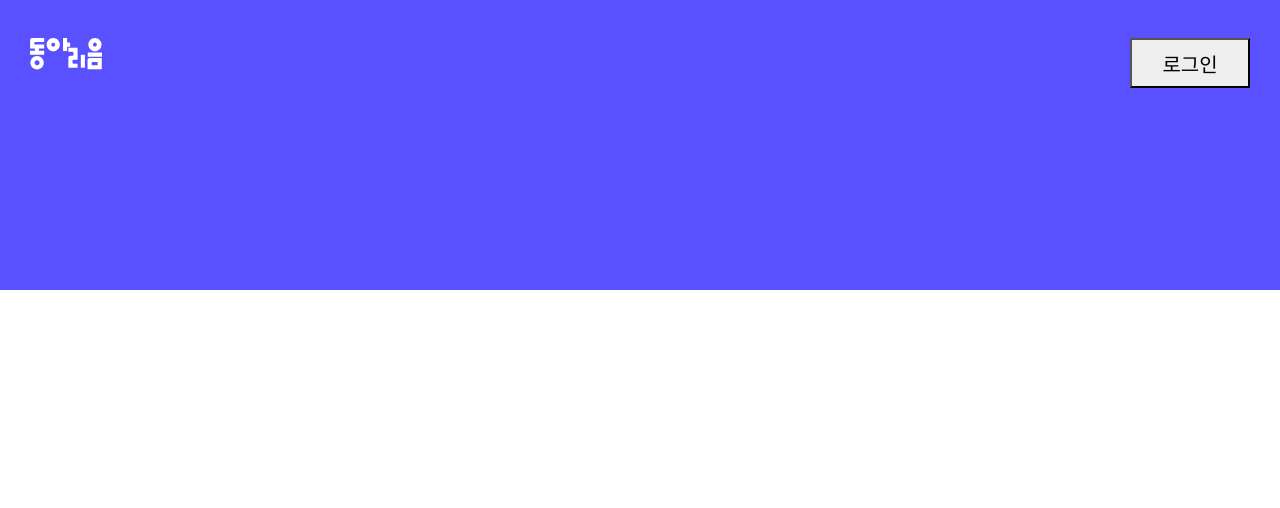
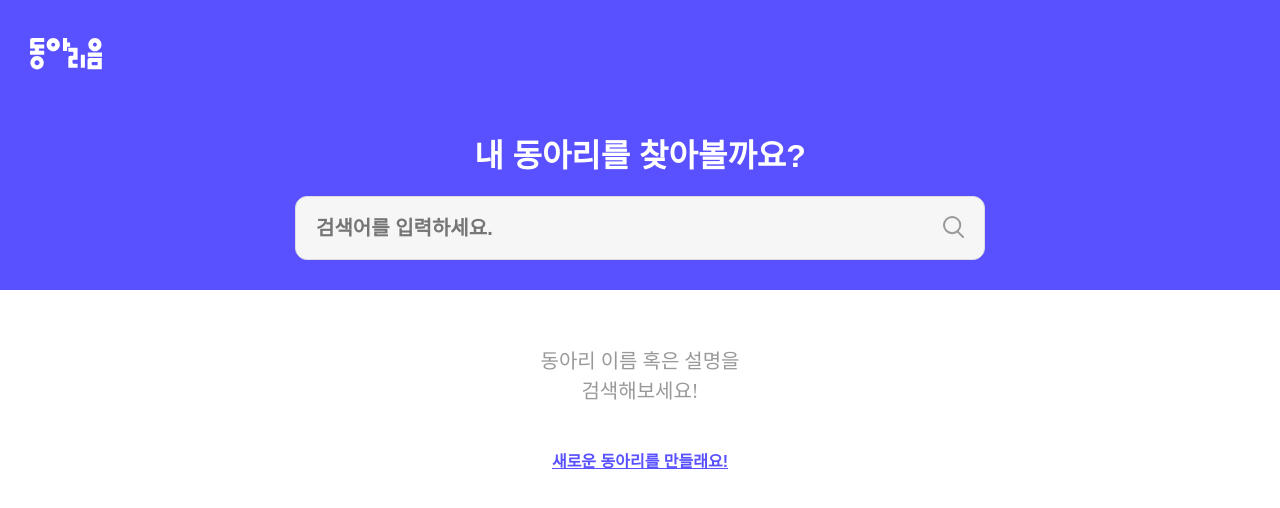
Before and after one commit to 9oormthonUNIV-in-KHU/project-A-web, a React (Vite) app: page / in a window 1280 px wide. Shown: the top 508 px of the page. Built offline with nearby package versions, Linux system fonts and the light colour scheme; a web font is replaced by a local one.

Commit message:
chore: 불필요한 파일 삭제

```diff
--- a/src/Router.jsx
+++ b/src/Router.jsx
@@ -1,8 +1,8 @@
 import { BrowserRouter, Routes, Route } from 'react-router-dom';
-import Home from './pages/Home';
+// import Home from './pages/Home';
 import SearchPage from './pages/SearchPage';
 import Login from './pages/Login';
-import CreateClub from './pages/CreateClub';
+// import CreateClub from './pages/CreateClub';
 import ClubMain from './pages/ClubMain';
 import JoinSuccess from './pages/JoinSuccess';
 import RecordPage from './pages/RecordPage';
@@ -12,10 +12,10 @@ export default function AppRouter() {
   return (
     <BrowserRouter>
       <Routes>
-        <Route path="/" element={<Home />} />
-        <Route path="/search" element={<SearchPage />} />
+        {/* <Route path="/" element={<Home />} /> */}
+        <Route path="/" element={<SearchPage />} />
         <Route path="/login" element={<Login />} />
-        <Route path="/create-club" element={<CreateClub />} />
+        {/* <Route path="/create-club" element={<CreateClub />} /> */}
         <Route path="/club/:id" element={<ClubMain />} />
         <Route path="/join-success/:id" element={<JoinSuccess />} />
         <Route path="/record-page" element={<RecordPage />} />
--- a/src/pages/CreateClub.jsx
+++ /dev/null
@@ -1,9 +0,0 @@
-import "../styles/CreateClub.css"
-
-export default function CreateClub() {
-    return (
-        <div>
-            CreateClub
-        </div>
-    )
-}
--- a/src/pages/Home.jsx
+++ /dev/null
@@ -1,23 +0,0 @@
-import "../styles/Home.css"
-import logo from "../assets/dongarieum.svg"
-import { useNavigate } from "react-router-dom"
-
-export default function Home() {
-  const nav = useNavigate();
-
-  const onClickLogin = () => {
-    nav("/login")
-  }
-
-  const onClickLogo = () => {
-    nav("/")
-  }
-  return (
-    <div className="home-bg">
-      <div className="home-header">
-        <img src={logo} alt="동아리음 로고" className="home-logo" onClick={onClickLogo}/>
-        <button className="home-login-button" onClick={onClickLogin}>로그인</button>
-      </div>
-    </div>
-  )
-}
--- a/src/pages/SearchPage.jsx
+++ b/src/pages/SearchPage.jsx
@@ -41,7 +41,7 @@ function SearchPage() {
   };
 
   const onClickLogo = () => nav('/');
-  const onClickCreateClub = () => nav('/create-club');
+  // const onClickCreateClub = () => nav('/create-club');
 
   return (
     <div className="search-bg">
@@ -110,7 +110,7 @@ function SearchPage() {
             ))}
           </ul>
         )}
-        <button className="search-create-button" onClick={onClickCreateClub}>
+        <button className="search-create-button">
           새로운 동아리를 만들래요!
         </button>
       </div>
--- a/src/styles/Home.css
+++ /dev/null
@@ -1,24 +0,0 @@
-.home-bg {
-    min-height: 100vh;
-}
-
-.home-header {
-    height: 290px;
-    display: flex;
-    background-color: #5950ff;
-}
-
-.home-logo {
-    height: 32px;
-    margin: 38px 0 0 30px;
-    cursor: pointer;
-}
-
-.home-login-button {
-    cursor: pointer;
-    width: 120px;
-    height: 50px;
-    margin: 38px 30px 0 auto;
-    background-color: #eeeeee;
-    font-size: 20px;
-}
```
